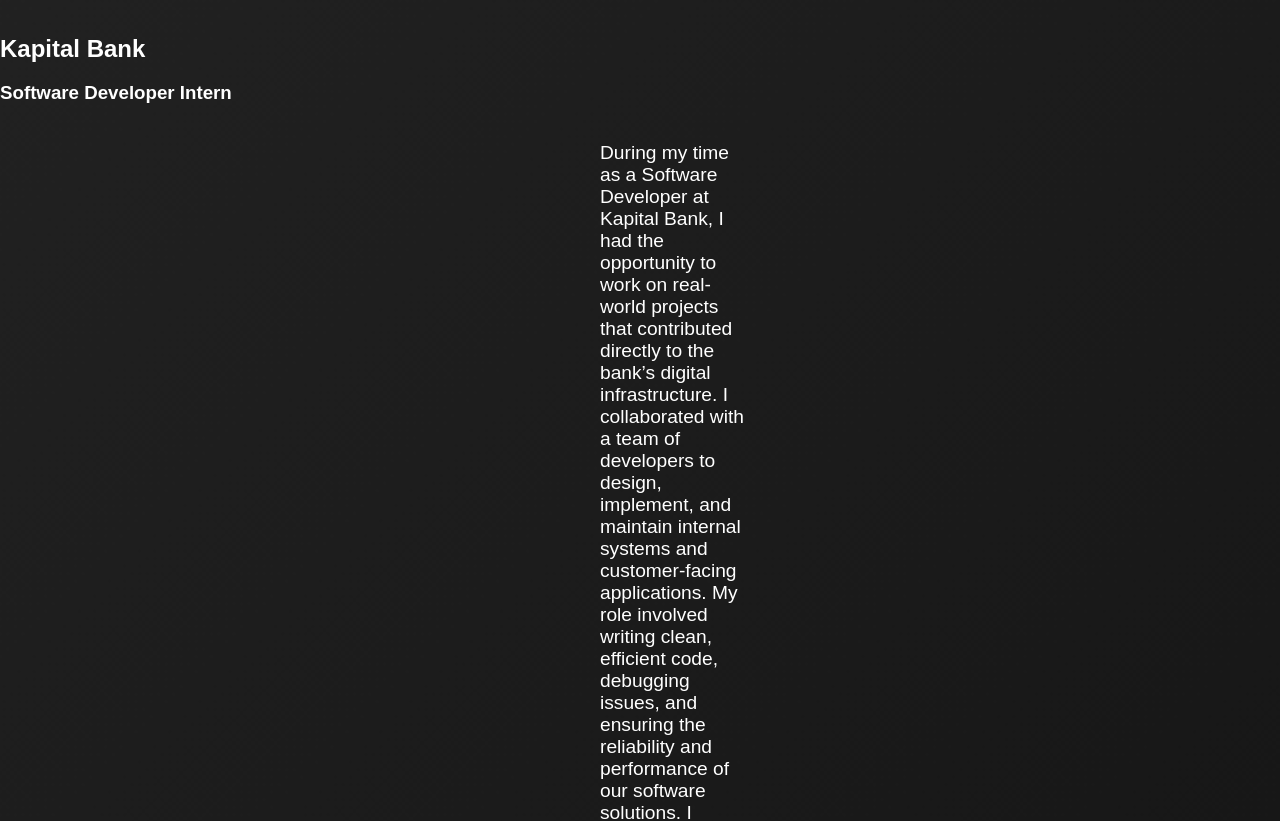
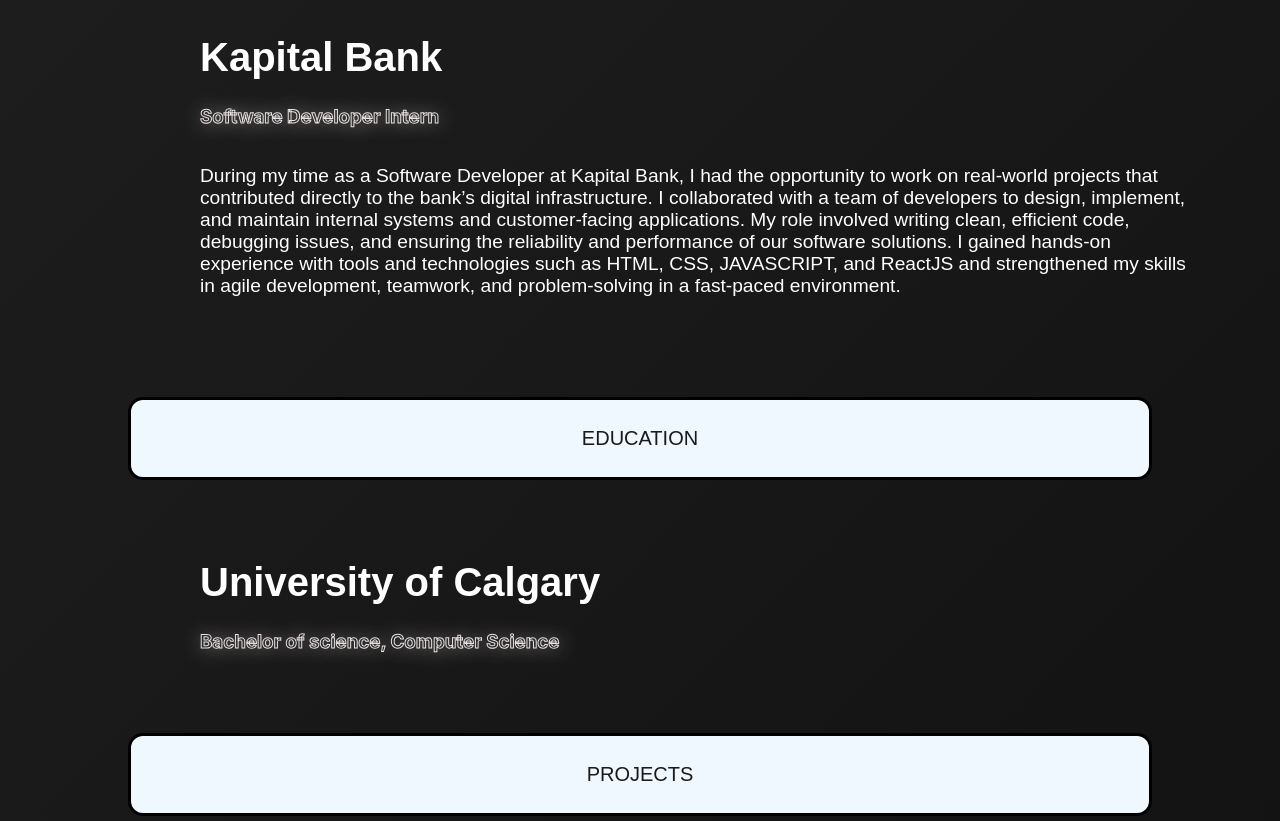
Before and after one commit to EventFulOgee4/eventfulogee4.github.io, a React (Vite) app: page / in a window 1280 px wide. Shown: the part 1740-2561 px from the top of the page. Built offline with nearby package versions, Linux system fonts and the light colour scheme; a web font is replaced by a local one.

Commit message:
fixed the bugs related to the user response in 1600px+ monitors

```diff
--- a/src/styles/Education.css
+++ b/src/styles/Education.css
@@ -11,7 +11,7 @@
     }
 }
 
-@media(min-width: 1600px){
+@media(max-width: 1600px){
     div.uni-container > h2 {
         font-size: 2.5rem;
         margin-bottom: 25px;
@@ -38,7 +38,7 @@
     }
 }
 
-@media(min-width: 1600px){
+@media(max-width: 1600px){
     div.major-container > h3 {
         margin-left: 200px;
         font-family: "Inter", Arial, Helvetica, sans-serif;
--- a/src/styles/Experience.css
+++ b/src/styles/Experience.css
@@ -2,7 +2,7 @@
     margin-bottom: 80px;
 }
 
-@media(min-width: 1600px){
+@media(max-width: 1600px){
     div.internship-container > h2 {
         font-size: 2.5rem;
         margin-bottom: 25px;
@@ -18,7 +18,7 @@
     }
 }
 
-@media(min-width: 1600px){
+@media(max-width: 1600px){
         div.position-container > h3 {
         margin-left: 200px;
         font-family: "Inter", Arial, Helvetica, sans-serif;
@@ -38,22 +38,21 @@
     }
 }
 
-@media(min-width: 320px){
+@media(max-width: 500px){
     div.experience-summary {
         display: flex;
         flex-wrap: wrap;
-        max-width: 150px;
         font-size: 1.2rem;
         margin-left: 600px;
     }
 }
 
-@media(min-width: 1600px){
+@media(max-width: 1600px){
     div.experience-summary {
         display: flex;
         flex-wrap: wrap;
+        font-size: 1.2rem;
         max-width: 1000px;
-        font-size: 1.2rem;
         margin-left: 200px;
     }
 }
```
